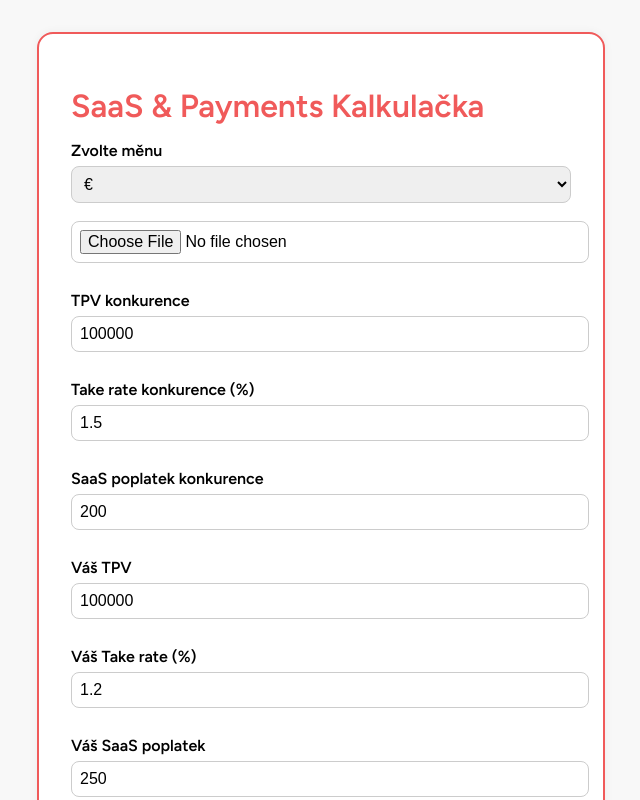
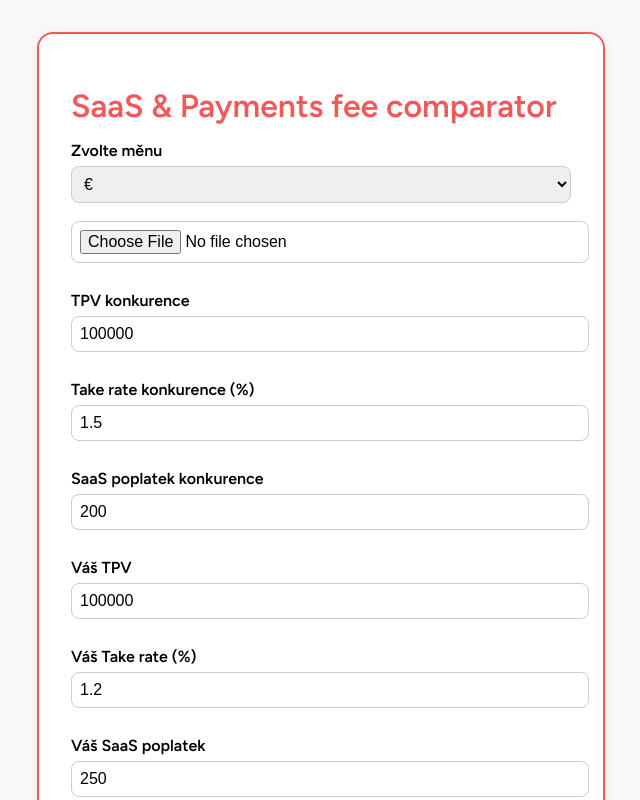
Before and after one commit to Janekk1/saas-pricing-comparator, a React (Create React App) app: page / in a window 1280 px wide. Shown: the top 800 px of the page, without its empty margins (319-959 px from the left). Built offline with nearby package versions, Linux system fonts and the light colour scheme.

Commit message:
Update App.js

```diff
--- a/src/App.js
+++ b/src/App.js
@@ -64,7 +64,7 @@ export default function App() {
 
   return (
     <div className="calculator-box">
-      <h1>SaaS & Payments Kalkulačka</h1>
+      <h1>SaaS & Payments fee comparator</h1>
       <label>Zvolte měnu</label>
       <select value={currency} onChange={(e) => setCurrency(e.target.value)}>
         <option value="€">€</option>
```
